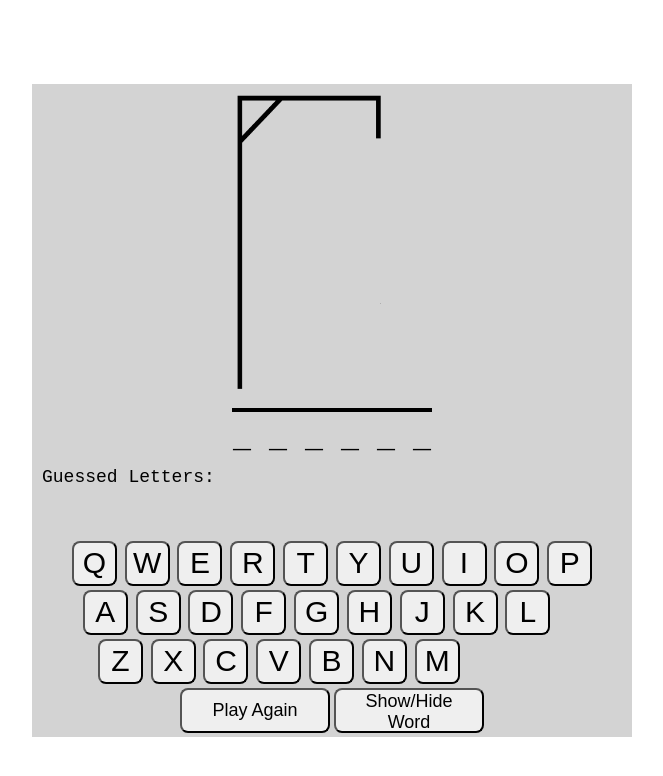
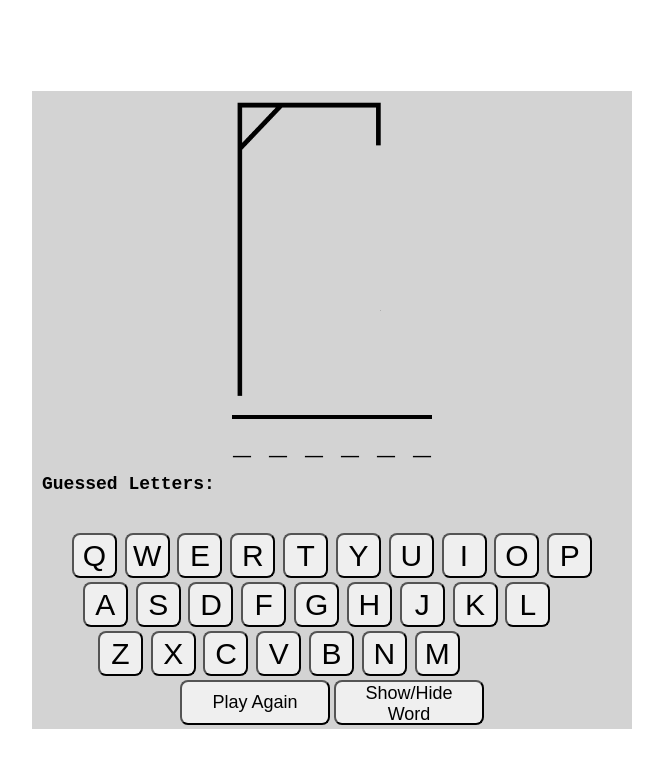
Before and after one commit to kuchigyz/Hangman, a plain HTML site: page index.html in a window 1280 px wide. Shown: the whole page, without its empty margins (308-971 px from the left). Drawn offline with Linux system fonts and the light colour scheme.

Commit message:
fix attempt

```diff
--- a/index.html
+++ b/index.html
@@ -11,7 +11,10 @@
             <img id="HangedMan" src="Stickman/Hangman_0.png" alt="Missing Asset">
         </div>
         <div id="secretWord"></div>
-        <div id="guessed"></div>
+        <div id="guessedContainer">
+        <strong>Guessed Letters:</strong>
+        <span id="guessed"></span>
+        </div>
         <div id="cheater" class="hidden"></div>
         <div id="playerInput">
             <div class="keyboard" id="row1">
--- a/script.js
+++ b/script.js
@@ -17,7 +17,7 @@ function Play() {
     document.getElementById("HangedMan").src = "Stickman/Hangman_0.png";
     fails = 0;
     guessedLetters = "";
-    document.getElementById("guessed").innerText = "Guessed Letters: " + guessedLetters;
+    document.getElementById("guessed").innerText = guessedLetters;
     secretWord = dictionaryWords[Math.floor(Math.random() * dictionaryWords.length)].toUpperCase();
     displayedWord = "_".repeat(secretWord.length).split("");
     document.getElementById("secretWord").innerText = displayedWord.join(" ");
@@ -33,7 +33,7 @@ function Tap(button) {
         return;
     }
     guessedLetters += button.id;
-    document.getElementById("guessed").innerText = "Guessed Letters: " + guessedLetters;
+    document.getElementById("guessed").innerText = guessedLetters;
     foundALetter = 0;
     for (let i = 0; i < secretWord.length; i++) {
         if (secretWord[i] === button.id) {
--- a/style.css
+++ b/style.css
@@ -76,7 +76,7 @@ html, body {
     font-size: 18px;
 }
 
-#guessed, #cheater{
+#guessed, #cheater, #guessedContainer{
     margin-left: 10px;
     margin-right: auto;
     font-size: 18px;
```
